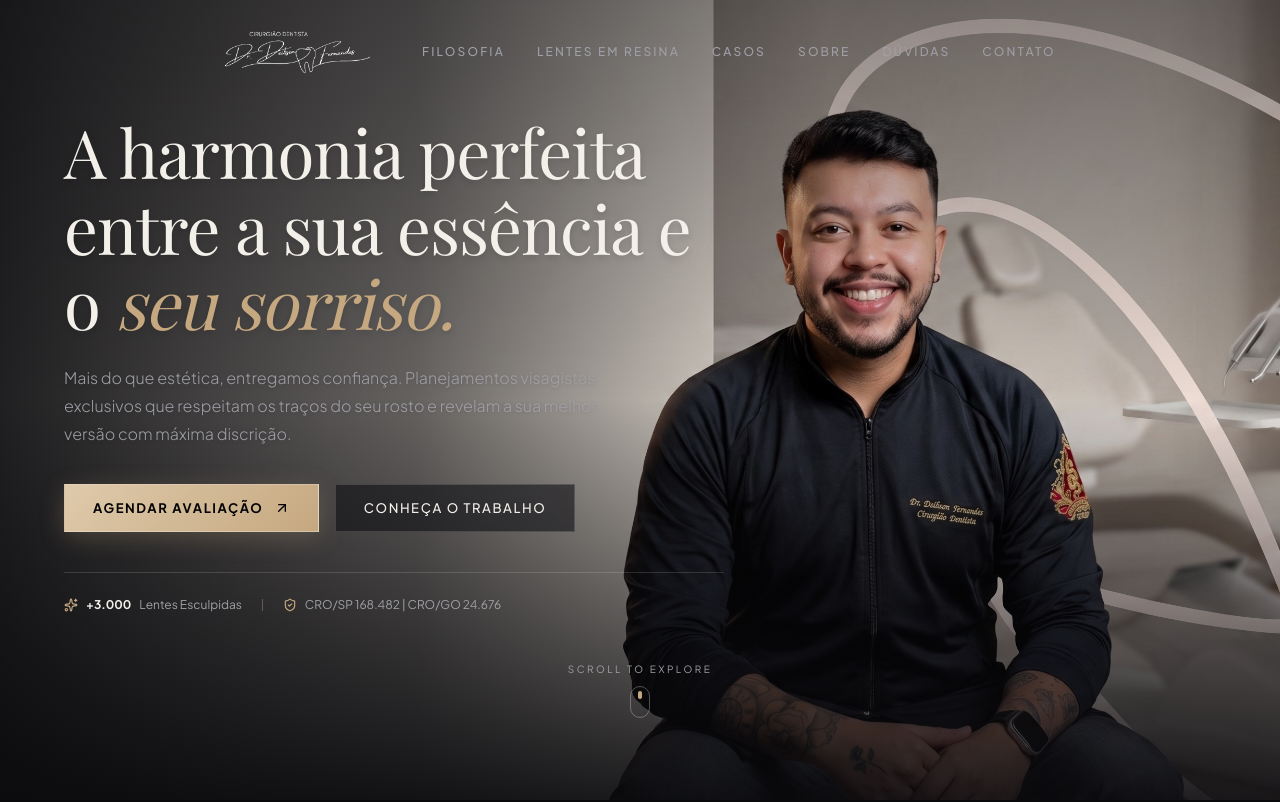
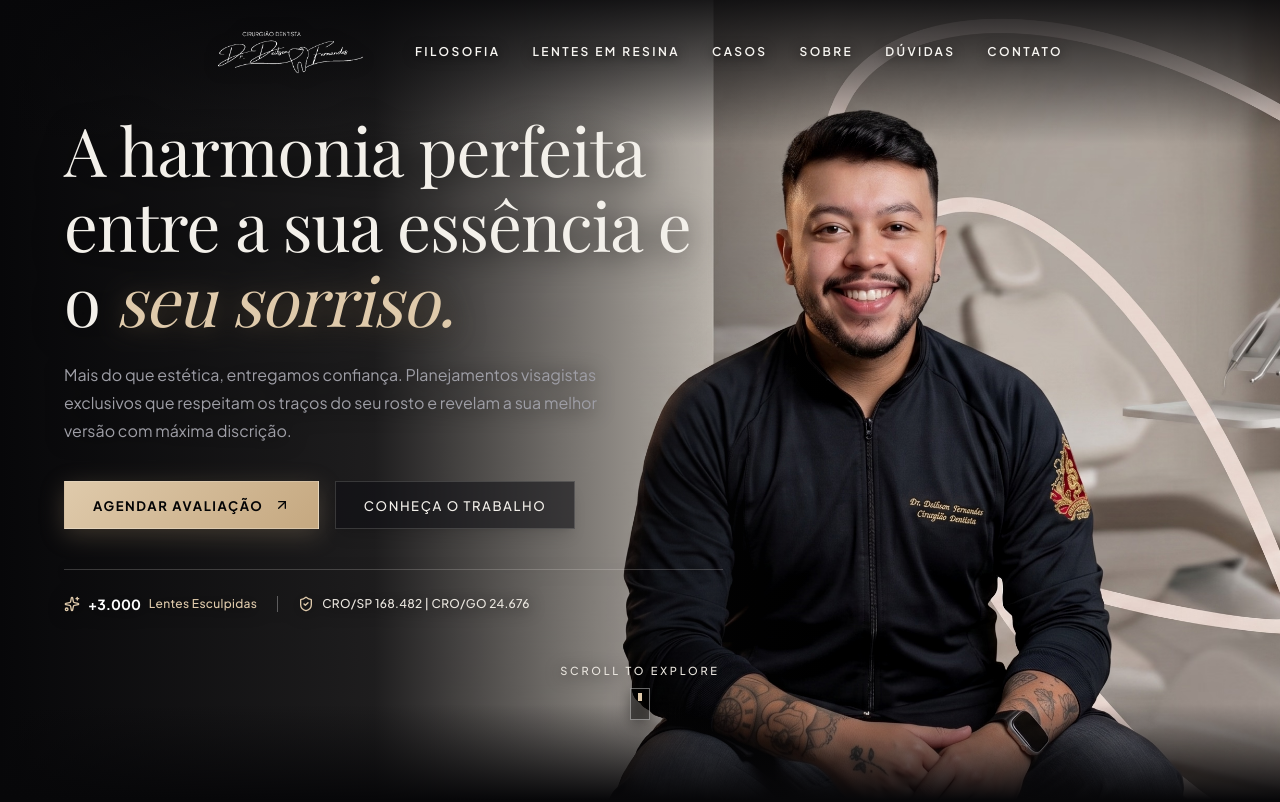
Before and after one commit to Kooda8809/drDeibson, a React (Vite) app: page / in a window 1280 px wide. Shown: the top 802 px of the page. Built offline with nearby package versions, Linux system fonts and the light colour scheme; a web font is replaced by a local one.

Commit message:
style(hero): enhance contrast, subtitle brightness, header readability, and gradient depth

```diff
--- a/src/components/common/Header.tsx
+++ b/src/components/common/Header.tsx
@@ -63,7 +63,7 @@ export const Header: React.FC<HeaderProps> = ({ onOpenAppointmentModal }) => {
               <img
                 src="/assets/dr-deibson-logo-cropped.avif"
                 alt="Dr. Deibson Fernandes - Cirurgião Dentista"
-                className="h-full w-auto object-contain transition-transform duration-300 group-hover:scale-105"
+                className="h-full w-auto object-contain transition-transform duration-300 group-hover:scale-105 drop-shadow-[0_2px_8px_rgba(0,0,0,0.9)] brightness-110"
               />
             </div>
           </Link>
@@ -78,15 +78,17 @@ export const Header: React.FC<HeaderProps> = ({ onOpenAppointmentModal }) => {
                   <Link
                     key={item.href}
                     to={item.href}
-                    className={`text-xs uppercase tracking-[0.18em] font-medium transition-all relative py-1 ${
+                    className={`text-xs uppercase tracking-[0.2em] font-semibold transition-all relative py-1 drop-shadow-[0_2px_6px_rgba(0,0,0,0.9)] ${
                       isActive
-                        ? 'text-[#C5A880] font-semibold'
-                        : 'text-[#9E9EA6] hover:text-[#F3F0EA]'
+                        ? 'text-[#DFCAAB] font-bold'
+                        : hasBox
+                        ? 'text-[#D5D2DA] hover:text-[#FFFFFF]'
+                        : 'text-[#F8F6F2] hover:text-[#DFCAAB]'
                     }`}
                   >
                     {item.label}
                     {isActive && (
-                      <span className="absolute bottom-0 left-1/2 -translate-x-1/2 w-4 h-[2px] bg-[#C5A880] rounded-full" />
+                      <span className="absolute bottom-0 left-1/2 -translate-x-1/2 w-4 h-[2px] bg-[#DFCAAB] rounded-none shadow-[0_0_8px_rgba(223,202,171,0.6)]" />
                     )}
                   </Link>
                 );
--- a/src/sections/HeroSection.tsx
+++ b/src/sections/HeroSection.tsx
@@ -23,19 +23,27 @@ export const HeroSection: React.FC<HeroSectionProps> = ({ onOpenAppointmentModal
 
   return (
     <section className="relative min-h-[92vh] md:min-h-screen w-full flex items-center pt-20 md:pt-24 pb-16 overflow-hidden bg-[#0A0A0D]">
-      {/* FULL-BLEED HERO BACKGROUND IMAGE (High-Resolution Original) */}
+      {/* FULL-BLEED HERO BACKGROUND IMAGE */}
       <div className="absolute inset-0 w-full h-full z-0 overflow-hidden">
         <img
           src="/assets/imagem-hero-full.avif"
           alt="Dr. Deibson Fernandes - Especialista em Lentes em Resina"
-          className="w-full h-full object-cover object-[75%_top] sm:object-[70%_center] md:object-right-center lg:object-center brightness-[0.98] contrast-[1.02]"
+          className="w-full h-full object-cover object-[75%_top] sm:object-[70%_center] md:object-right-center lg:object-center brightness-[0.95] contrast-[1.05]"
           loading="eager"
         />
 
-        {/* Sophisticated Editorial Gradient Masks */}
-        <div className="absolute inset-0 bg-gradient-to-t from-[#09090C] via-[#09090C]/80 to-transparent md:hidden" />
-        <div className="hidden md:block absolute inset-0 bg-gradient-to-r from-[#09090C]/90 via-[#09090C]/60 to-transparent w-full lg:w-[65%]" />
-        <div className="absolute inset-0 bg-gradient-to-b from-[#09090C]/40 via-transparent to-[#09090C]/90 pointer-events-none" />
+        {/* Sophisticated Editorial Gradient Masks - High Contrast & Depth */}
+        {/* Mobile Gradient Mask */}
+        <div className="absolute inset-0 bg-gradient-to-t from-[#070709] via-[#070709]/85 via-60% to-[#070709]/40 md:hidden" />
+
+        {/* Desktop Gradient Mask (Left Solid Readability Zone fading gracefully to the Right) */}
+        <div className="hidden md:block absolute inset-0 bg-gradient-to-r from-[#070709] via-[#070709]/90 via-45% to-transparent w-full lg:w-[65%]" />
+
+        {/* Top Header Dark Vignette for navigation legibility */}
+        <div className="absolute top-0 left-0 right-0 h-36 bg-gradient-to-b from-[#070709]/90 via-[#070709]/50 to-transparent pointer-events-none" />
+
+        {/* Bottom Section Blend */}
+        <div className="absolute bottom-0 left-0 right-0 h-24 bg-gradient-to-t from-[#070709] to-transparent pointer-events-none" />
       </div>
 
       {/* Hero Content Container */}
@@ -44,13 +52,15 @@ export const HeroSection: React.FC<HeroSectionProps> = ({ onOpenAppointmentModal
           {/* Left Column: Direct Editorial Headline & Actions */}
           <div className="lg:col-span-8 xl:col-span-7 flex flex-col items-start pt-6 md:pt-0 animate-fade-in">
             {/* Main Editorial Headline */}
-            <h1 className="font-serif text-4xl sm:text-5xl lg:text-6xl xl:text-[4.2rem] text-[#F3F0EA] font-normal leading-[1.1] mb-6 tracking-tight drop-shadow-md">
+            <h1 className="font-serif text-4xl sm:text-5xl lg:text-6xl xl:text-[4.2rem] text-[#FFFFFF] font-normal leading-[1.12] mb-6 tracking-tight drop-shadow-[0_4px_16px_rgba(0,0,0,0.9)]">
               A harmonia perfeita entre a sua essência e o{' '}
-              <span className="italic text-[#C5A880] font-normal block sm:inline">seu sorriso.</span>
+              <span className="italic text-[#DFCAAB] font-normal block sm:inline drop-shadow-[0_2px_12px_rgba(197,168,128,0.4)]">
+                seu sorriso.
+              </span>
             </h1>
 
-            {/* Subhead */}
-            <p className="text-base sm:text-lg lg:text-xl text-[#D0CDD5] font-sans font-light leading-relaxed mb-9 max-w-xl drop-shadow">
+            {/* Subhead with High Contrast & Luminosity */}
+            <p className="text-base sm:text-lg lg:text-xl text-[#F3F0EA] font-sans font-normal leading-relaxed mb-9 max-w-xl drop-shadow-[0_2px_10px_rgba(0,0,0,0.9)]">
               Mais do que estética, entregamos confiança. Planejamentos visagistas exclusivos que respeitam os traços do seu rosto e revelam a sua melhor versão com máxima discrição.
             </p>
 
@@ -58,7 +68,7 @@ export const HeroSection: React.FC<HeroSectionProps> = ({ onOpenAppointmentModal
             <div className="flex flex-col sm:flex-row items-stretch sm:items-center gap-4 w-full sm:w-auto mb-10">
               <button
                 onClick={handleAppointmentClick}
-                className="btn-pill-bronze flex items-center justify-center gap-2 group shadow-2xl"
+                className="btn-pill-bronze flex items-center justify-center gap-2 group shadow-[0_10px_30px_rgba(197,168,128,0.35)]"
               >
                 <span>Agendar Avaliação</span>
                 <ArrowUpRight className="w-4 h-4 transition-transform group-hover:translate-x-0.5 group-hover:-translate-y-0.5" />
@@ -66,25 +76,25 @@ export const HeroSection: React.FC<HeroSectionProps> = ({ onOpenAppointmentModal
 
               <button
                 onClick={handleExploreClick}
-                className="btn-pill-secondary bg-[#09090C]/80 border-white/20 text-[#F3F0EA] flex items-center justify-center gap-2 backdrop-blur-md"
+                className="btn-pill-secondary bg-[#0E0E12]/90 border-white/25 text-[#FFFFFF] hover:text-[#DFCAAB] flex items-center justify-center gap-2 backdrop-blur-md shadow-lg"
               >
                 <span>Conheça o Trabalho</span>
               </button>
             </div>
 
             {/* Credentials Microbar */}
-            <div className="flex flex-wrap items-center gap-5 pt-6 border-t border-[rgba(243,240,234,0.15)] w-full text-xs text-[#DFCAAB]/90 backdrop-blur-sm">
+            <div className="flex flex-wrap items-center gap-5 pt-6 border-t border-[rgba(243,240,234,0.2)] w-full text-xs text-[#F3F0EA] drop-shadow-[0_2px_8px_rgba(0,0,0,0.9)]">
               <div className="flex items-center gap-2">
-                <Sparkles className="w-3.5 h-3.5 text-[#C5A880]" />
-                <span className="font-bold text-[#F3F0EA]">{siteConfig.metrics.veneersCount}</span>
-                <span className="text-[#A0A0A5]">Lentes Esculpidas</span>
+                <Sparkles className="w-4 h-4 text-[#DFCAAB]" />
+                <span className="font-bold text-[#FFFFFF] text-sm">{siteConfig.metrics.veneersCount}</span>
+                <span className="text-[#DFCAAB] font-medium tracking-wide">Lentes Esculpidas</span>
               </div>
 
-              <div className="hidden sm:block w-[1px] h-3 bg-[rgba(243,240,234,0.25)]" />
+              <div className="hidden sm:block w-[1px] h-4 bg-white/30" />
 
               <div className="flex items-center gap-2">
-                <ShieldCheck className="w-3.5 h-3.5 text-[#C5A880]" />
-                <span className="text-[#A0A0A5]">{siteConfig.credentials.display}</span>
+                <ShieldCheck className="w-4 h-4 text-[#DFCAAB]" />
+                <span className="text-[#EAE6DF] font-medium tracking-wide">{siteConfig.credentials.display}</span>
               </div>
             </div>
           </div>
@@ -94,12 +104,12 @@ export const HeroSection: React.FC<HeroSectionProps> = ({ onOpenAppointmentModal
         <div className="hidden md:flex justify-center mt-12">
           <button
             onClick={handleExploreClick}
-            className="flex flex-col items-center gap-2 text-[10px] uppercase tracking-[0.25em] text-[#A0A0A5] hover:text-[#C5A880] transition-colors group"
+            className="flex flex-col items-center gap-2 text-[11px] uppercase tracking-[0.25em] text-[#EAE6DF] hover:text-[#DFCAAB] transition-colors group drop-shadow-[0_2px_8px_rgba(0,0,0,0.9)]"
             aria-label="Rolar para explorar"
           >
-            <span>Scroll to explore</span>
-            <div className="w-5 h-8 rounded-full border border-[rgba(243,240,234,0.3)] flex items-start justify-center p-1 group-hover:border-[#C5A880]/70 transition-colors">
-              <div className="w-1 h-2 rounded-full bg-[#C5A880] animate-scroll-dot" />
+            <span className="font-medium">Scroll to explore</span>
+            <div className="w-5 h-8 rounded-none border border-white/40 bg-black/40 backdrop-blur-sm flex items-start justify-center p-1 group-hover:border-[#DFCAAB] transition-colors shadow-lg">
+              <div className="w-1 h-2 rounded-none bg-[#DFCAAB] animate-scroll-dot" />
             </div>
           </button>
         </div>
```
